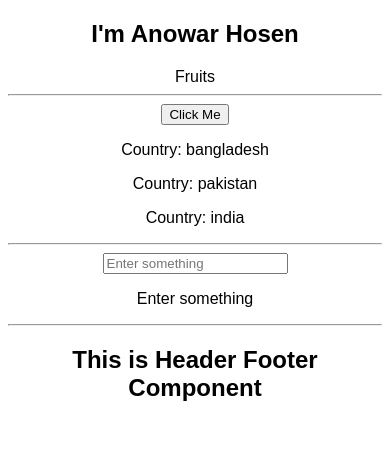
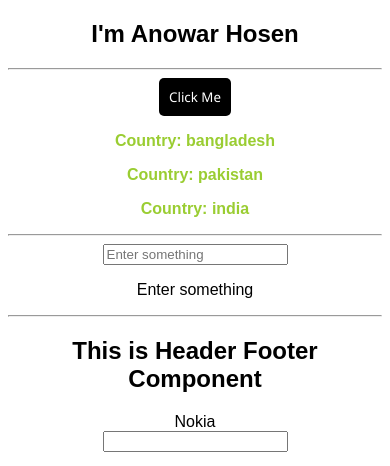
Before and after one commit to MdAnowarHosen/Learn-React, a React (Create React App) app: page / in a window 390 px wide. Shown: the top 466 px of the page. Built offline with nearby package versions, Linux system fonts and the light colour scheme.

Commit message:
two way data binding with mobile component

```diff
--- a/src/App.js
+++ b/src/App.js
@@ -3,6 +3,8 @@ import Country from "./components/Home/Country";
 import Fruits from "./components/Home/Fruits";
 import TwoWayDataBinding from "./components/Home/TwoWayDataBinding";
 import "./styles.css";
+import "./custom_style.css";
+import Mobile from "./components/Home/Mobile";
 
 export default function App() {
   return (
@@ -13,6 +15,7 @@ export default function App() {
         <Country />
         <TwoWayDataBinding />
         <Header_Footer />
+        <Mobile />
       </div>
     </div>
   );
--- a/src/components/Home/Country.jsx
+++ b/src/components/Home/Country.jsx
@@ -33,9 +33,11 @@ export class Country extends PureComponent {
 
     return (
       <div>
-        <div>
+        <div className="country">
           <hr />
-          <button onClick={this.Change}>Click Me</button>
+          <button className="country_button" onClick={this.Change}>
+            Click Me
+          </button>
           <p>Country: {this.state.country[0].name}</p>
           <p>Country: {this.state.country[2].name}</p>
           <p>Country: {this.state.country[3].name}</p>
--- a/src/components/Home/Fruits.jsx
+++ b/src/components/Home/Fruits.jsx
@@ -1,7 +1,11 @@
-import React from "react";
+import React, { PureComponent } from "react";
 
-function Fruits() {
-  return <div>Fruits</div>;
+export class Fruits extends PureComponent {
+  // Pure Component || to get that, type "rpce"
+
+  render() {
+    return <div></div>;
+  }
 }
 
 export default Fruits;
--- /dev/null
+++ b/src/components/Home/Mobile.jsx
@@ -0,0 +1,28 @@
+import React, { PureComponent } from "react";
+
+export class Fruits extends PureComponent {
+  // Pure Component || to get that, type "rpce"
+  constructor(props) {
+    super(props);
+    this.state = {
+      mobile: "Nokia"
+    };
+  }
+  ChangeMobile = (e) => {
+    this.setState({
+      mobile: e.target.value
+    });
+  };
+  render() {
+    return (
+      <div>
+        <div>{this.state.mobile}</div>
+        <div>
+          <input type="text" onChange={this.ChangeMobile} />
+        </div>
+      </div>
+    );
+  }
+}
+
+export default Fruits;
--- /dev/null
+++ b/src/custom_style.css
@@ -0,0 +1,12 @@
+.country_button {
+  background-color: black;
+  padding: 10px;
+  color: white;
+  border-radius: 5px;
+  border: none;
+  font-family: "Segoe UI", Tahoma, Geneva, Verdana, sans-serif;
+}
+.country p {
+  color: yellowgreen;
+  font-weight: 800;
+}
```
